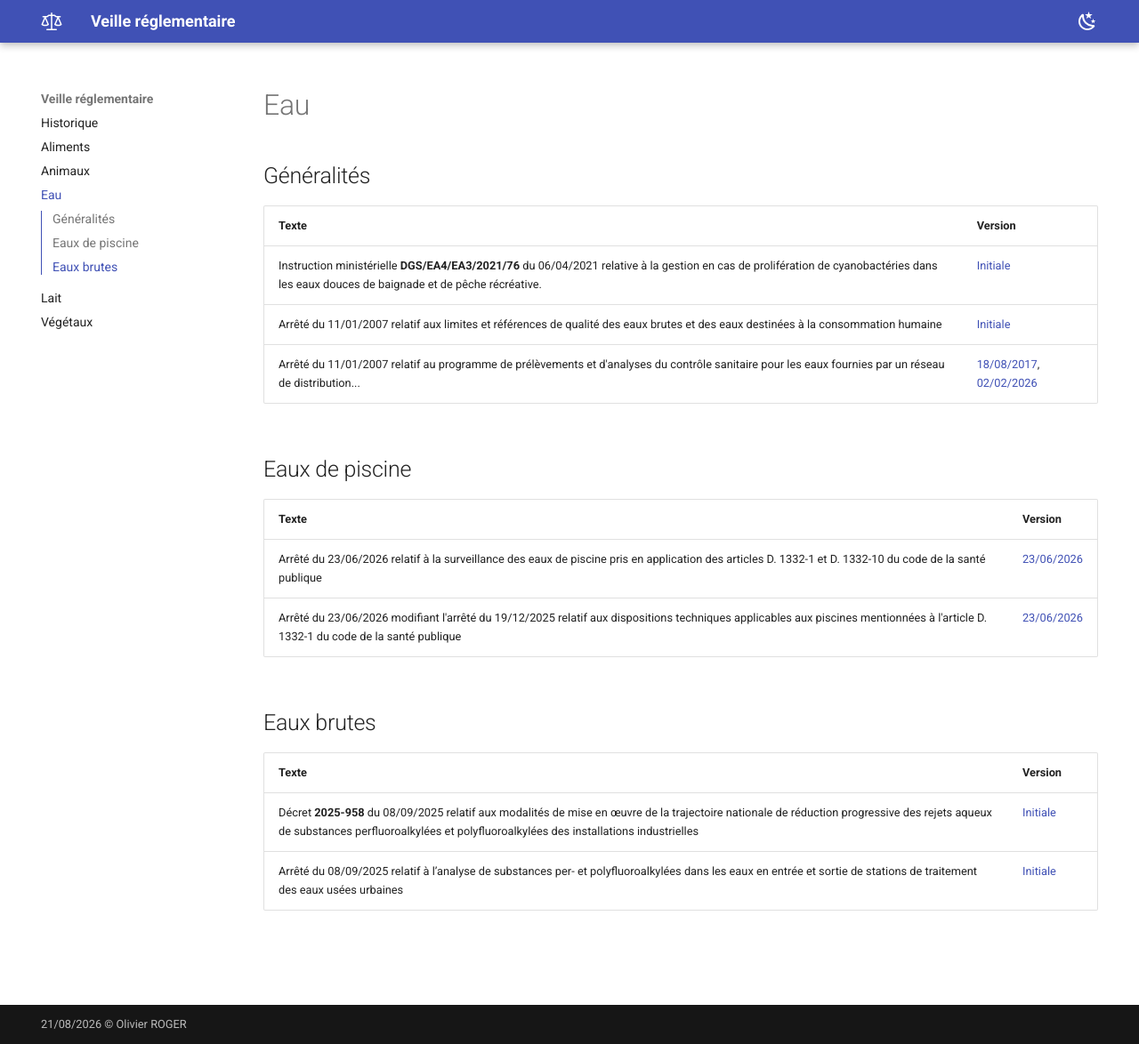
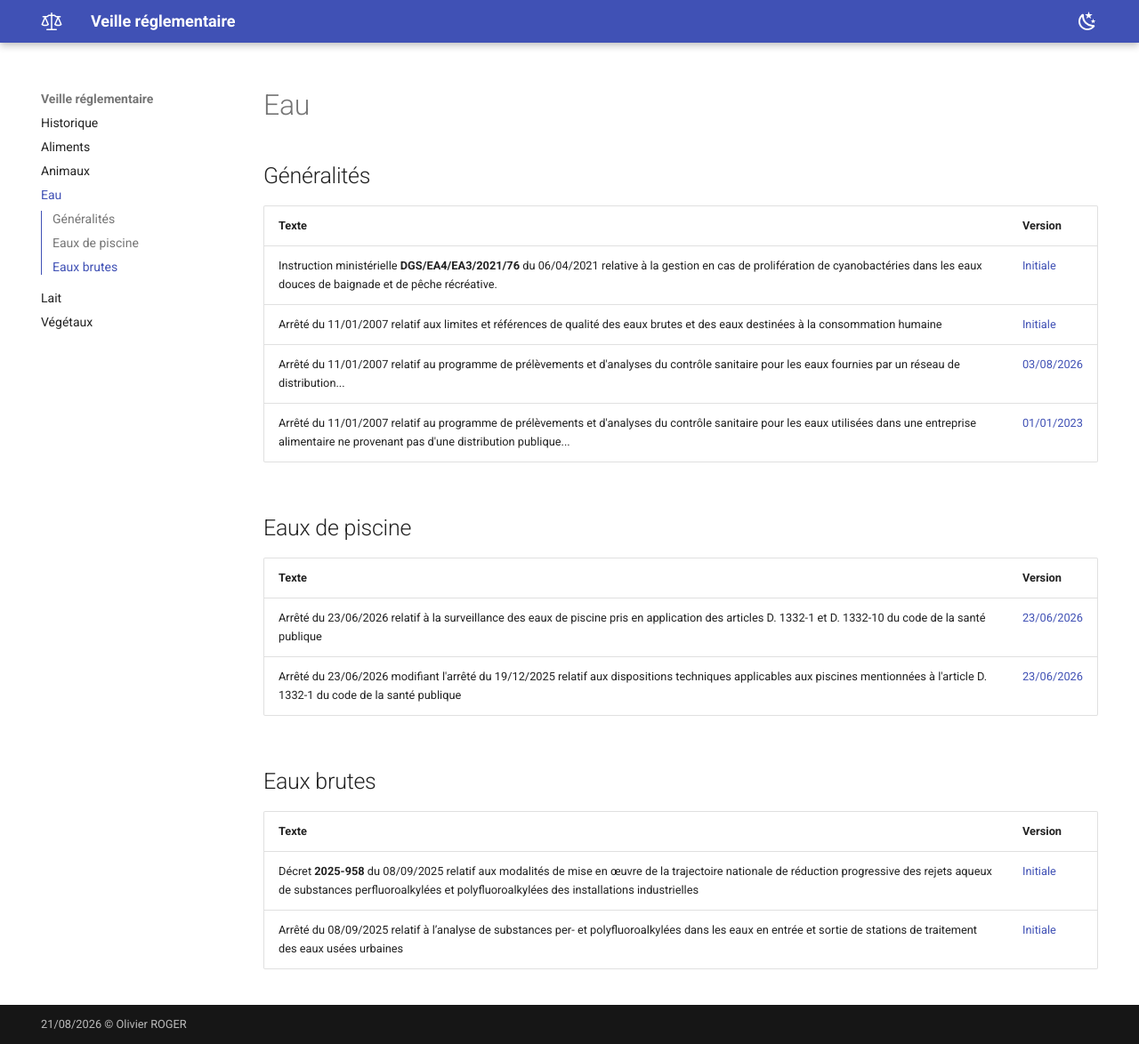
Before and after one commit to olivier-roger-vet/veille-reglementaire, an MkDocs documentation site: the page built from docs/eau.md, in a window 1280 px wide and 1174 px high. Shown: the whole window at 89% size. Built offline with MkDocs 1.6.1 and Material for MkDocs 9.7.7, drawn with Linux system fonts in a browser that asks for light colours.

Commit message:
MAJ eaux

```diff
--- a/docs/eau.md
+++ b/docs/eau.md
@@ -2,11 +2,12 @@
 
 ## Généralités
 
-| Texte                                                                                                                                                                                    | Version                                                                                                                                                         |
-| ---------------------------------------------------------------------------------------------------------------------------------------------------------------------------------------- | --------------------------------------------------------------------------------------------------------------------------------------------------------------- |
-| Instruction ministérielle **DGS/EA4/EA3/2021/76** du 06/04/2021 relative à la gestion en cas de prolifération de cyanobactéries dans les eaux douces de baignade et de pêche récréative. | [Initiale](https://sante.gouv.fr/fichiers/bo/2021/2021.7.sante.pdf)                                                                                             |
-| Arrêté du 11/01/2007 relatif aux limites et références de qualité des eaux brutes et des eaux destinées à la consommation humaine                                                        | [Initiale](https://www.legifrance.gouv.fr/loda/id/JORFTEXT000000465574)                                                                                         |
-| Arrêté du 11/01/2007 relatif au programme de prélèvements et d'analyses du contrôle sanitaire pour les eaux fournies par un réseau de distribution...                                    | [18/08/2017](https://www.legifrance.gouv.fr/loda/id/JORFTEXT000000466614), [02/02/2026](https://www.legifrance.gouv.fr/loda/id/JORFTEXT000000466614/2026-02-02) |
+| Texte                                                                                                                                                                                                 | Version                                                                    |
+| ----------------------------------------------------------------------------------------------------------------------------------------------------------------------------------------------------- | -------------------------------------------------------------------------- |
+| Instruction ministérielle **DGS/EA4/EA3/2021/76** du 06/04/2021 relative à la gestion en cas de prolifération de cyanobactéries dans les eaux douces de baignade et de pêche récréative.              | [Initiale](https://sante.gouv.fr/fichiers/bo/2021/2021.7.sante.pdf)        |
+| Arrêté du 11/01/2007 relatif aux limites et références de qualité des eaux brutes et des eaux destinées à la consommation humaine                                                                     | [Initiale](https://www.legifrance.gouv.fr/loda/id/JORFTEXT000000465574)    |
+| Arrêté du 11/01/2007 relatif au programme de prélèvements et d'analyses du contrôle sanitaire pour les eaux fournies par un réseau de distribution...                                                 | [03/08/2026](https://www.legifrance.gouv.fr/loda/id/JORFTEXT000000466614/) |
+| Arrêté du 11/01/2007 relatif au programme de prélèvements et d'analyses du contrôle sanitaire pour les eaux utilisées dans une entreprise alimentaire ne provenant pas d'une distribution publique... | [01/01/2023](https://www.legifrance.gouv.fr/loda/id/JORFTEXT000000825236/) |
 
 ## Eaux de piscine
 
```
Also changed, not shown: docs/index.md (+1 -0 lines).
